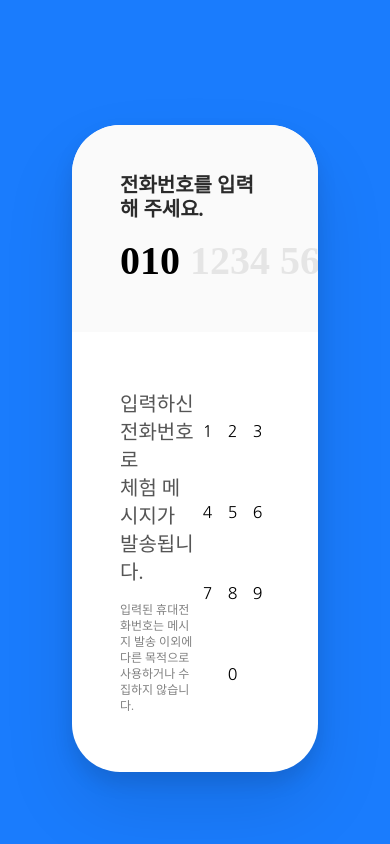
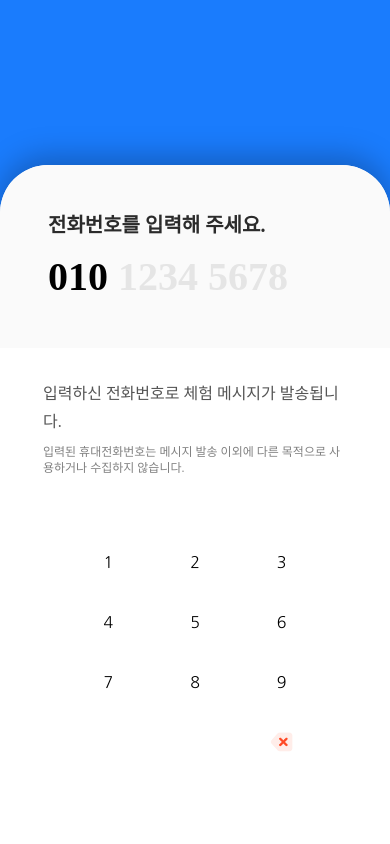
Before and after one commit to Jinny1130/wj-next-lab, a Next.js app: page /project/send-message in a window 390 px wide. Built offline with nearby package versions, Linux system fonts and the light colour scheme.

Commit message:
[MODIFY] 번호입력 UI 수정, number type 지정, delete 버튼 UI 추가

```diff
--- a/src/app/project/send-message/page.tsx
+++ b/src/app/project/send-message/page.tsx
@@ -8,7 +8,7 @@ export default function SendMessageMain() {
             <title>메시지 발송 Demo | WOOJINNY</title>
 
             <div className="fixed inset-x-0 inset-y-0 size-full [background:var(--BL-600,#1A7CFD)]">
-                <div className="size-full p-[72px] flex flex-col justify-end items-center self-stretch">
+                <div className="size-full sm:p-[72px] flex flex-col justify-end items-center self-stretch">
                     <NumberButtonBox className=""></NumberButtonBox>
                 </div>
             </div>
--- a/src/components/send-message/NumberButton.tsx
+++ b/src/components/send-message/NumberButton.tsx
@@ -1,14 +1,28 @@
 'use-client'
 
+import { buttonNumber } from "@/types/SendMessageNumber";
+
 interface buttonProps {
-    buttonTargetNumber: (number | null),
-    className: string
+    buttonTargetNumber: buttonNumber,
+    className: string,
+    clickNumberButton: (targetNumber:buttonNumber) => void,
+    deleteLastNumber: () => void,
 }
 
 export default function NumberButton (props: buttonProps) {
+
+    function clickNumber(targetNumber:buttonNumber) {
+        if (targetNumber && targetNumber >= 0) {
+            props.clickNumberButton(targetNumber);
+        }
+        else {
+            props.deleteLastNumber();
+        }
+    }
+
     return (
-        <button className={`${props.className} hover:text-red-500 hover:rounded hover:bg-gray-100`}>
-            {props.buttonTargetNumber}
+        <button className={`${props.className} hover:text-red-500 hover:rounded hover:bg-gray-100 hover:rounded-full`} onClick={ props.buttonTargetNumber !== null ? () => clickNumber(props.buttonTargetNumber) : undefined }>
+            {props.buttonTargetNumber && props.buttonTargetNumber >= 0 ? props.buttonTargetNumber : ''}
         </button>
     );
 }
--- a/src/components/send-message/NumberButtonBox.tsx
+++ b/src/components/send-message/NumberButtonBox.tsx
@@ -1,7 +1,10 @@
 'use-client'
 
+import "@/styles/send-message.scss";
 import { ReactNode, useEffect, useState } from "react";
 import NumberButton from "./NumberButton";
+import { buttonNumber, numbers } from "@/types/SendMessageNumber";
+
 
 interface BoxProps {
     className: string,
@@ -9,19 +12,21 @@ interface BoxProps {
 
 const NumberButtonBox: React.FC<BoxProps> = (boxProps) => {
 
-    const [selectedNumbers, setSelectedNumbers] = useState<number[]>([1, 2, 3, 4, 5, 6, 7, 8]);
+    const [selectedNumbers, setSelectedNumbers] = useState<numbers>([1, 2, 3, 4, 5, 6, 7, 8]);
+    const isFirstSettingNumbers = (selectedNumbers.join('') === '12345678');
 
     useEffect(() => {
 
-        if (selectedNumbers.join('') === '12345678') {
-            setNumberTextColor(true);
+        if (isFirstSettingNumbers) {
+            setNumberTextColor(isFirstSettingNumbers);
         }
         else {
-            setNumberTextColor(false);
+            setNumberTextColor(isFirstSettingNumbers);
         }
 
     }, [selectedNumbers])
 
+    // 전화번호 text color
     function setNumberTextColor(isFirst: boolean) {
         const colorGray = 'text-[color:var(--GY-100,#E5E5E5)]';
         const colorBlack = 'text-[color:var(--GY-900,#2B2B2B)]';
@@ -29,6 +34,7 @@ const NumberButtonBox: React.FC<BoxProps> = (boxProps) => {
 
         document.querySelectorAll('.send-target-numbers').forEach(el => {
             if (isFirst) {
+                el.classList.remove(colorBlack);
                 el.classList.add(colorGray);
             }
             else if (!isFirst && selectedNumbers.length < 8) {
@@ -36,42 +42,70 @@ const NumberButtonBox: React.FC<BoxProps> = (boxProps) => {
                 el.classList.add(colorBlack);
             }
             else {
+                el.classList.remove(colorGray);
                 el.classList.remove(colorBlack);
                 el.classList.add(colorBlue);
+                document.querySelector('.start-phone-number')?.classList.add(colorBlue);
             }
         })
     }
 
+    // 전화번호 입력 버튼 컴포넌트 render
     const NumberButtonsRender = () => {
-        const buttonNumbers = [1, 2, 3, 4, 5, 6, 7, 8, 9, null, 0, null]
+        const buttonNumbers = [1, 2, 3, 4, 5, 6, 7, 8, 9, null, 0, -1]
         const result:ReactNode[] = [];
 
         buttonNumbers.forEach((buttonNum, index) => {
-            result.push(<NumberButton key={index + 1} buttonTargetNumber={buttonNum} className={`w-1/3`} />);
+            result.push(
+                <div key={index + 1} className={`number-button flex justify-center w-1/3`}>
+                    {
+                        (index + 1) === 10 ?
+                            <></>
+                            : <NumberButton  buttonTargetNumber={buttonNum}
+                                            className={`w-[60px] h-[60px] sm:w-[72px] sm:h-[72px] ${index === (buttonNumbers.length - 1) ? "bg-[url('/images/send-number/number_back_btn.png')] bg-no-repeat bg-center bg-contain" : ''}`}
+                                            clickNumberButton={(number) => clickNumberButton(number)}
+                                            deleteLastNumber={() => deleteLastNumber()} />
+                    }
+                </div>
+            );
         })
 
         return result;
     };
 
+    // NumberButton click
+    function clickNumberButton(clickNumber:buttonNumber) {
+        if (isFirstSettingNumbers) {
+            setSelectedNumbers([clickNumber]);
+        }
+        else if (!isFirstSettingNumbers && selectedNumbers.length < 8) {
+            setSelectedNumbers([...selectedNumbers, clickNumber]);
+        }
+    };
+    // NumberButton delete click
+    function deleteLastNumber() {
+        console.log('delete')
+    }
+
     return (
-        <div className={`w-full [background:var(--wt-100,#FFF)] shadow-[0px_10px_20px_0px_rgba(0,0,0,0.10),0px_36px_72px_0px_rgba(0,0,0,0.10)] rounded-[48px] overflow-hidden ${boxProps.className}`}>
+        <div className={`w-full [background:var(--wt-100,#FFF)] shadow-[0_-8px_30px_rgba(0,0,0,0.25)] sm:shadow-[0px_10px_20px_0px_rgba(0,0,0,0.10),0px_36px_72px_0px_rgba(0,0,0,0.10)] rounded-t-[48px] sm:rounded-[48px] overflow-hidden ${boxProps.className}`}>
             <div className="[background:var(--GY-20,#FAFAFA)] flex flex-col items-start gap-2 flex-[1_0_0] p-12">
                 <p className="text-[color:var(--GY-900,#2B2B2B)] [font-family:'Spoqa_Han_Sans_Neo'] text-xl font-bold leading-6 mb-2">전화번호를 입력해 주세요.</p>
                 <div className="flex items-center [font-family:'Spoqa_Han_Sans_Neo'] text-[40px] font-bold leading-[normal]">
                     <p className="start-phone-number mr-[10px]" style={{ fontSize: '40px' }}>010</p>
                     {
                         selectedNumbers.map((number, index) =>
-                            <p id={`number_${index + 1}`} key={index} className={`send-target-numbers ${index === 3 ? 'mr-[10px]' : ''}`}>{number}</p>
+                            <p id={`number_${index + 1}`} key={index} className={`send-target-numbers ${index === 3 ? 'mr-[10px]' : ''} text-[color:var(--GY-100,#E5E5E5)]`}>{number}</p>
                         )
                     }
                 </div>
             </div>
-            <div className="px-[48px] py-[58px] flex">
-                <div className="w-1/2">
-                    <h3 className="text-[color:var(--GY-700,#555)] [font-family:'Spoqa_Han_Sans_Neo'] text-xl font-medium leading-7 mb-4">입력하신 전화번호로<br />체험 메시지가 발송됩니다.</h3>
-                    <p className=" text-[color:var(--GY-500,#808080)] [font-family:'Spoqa_Han_Sans_Neo'] text-xs font-normal leading-4">입력된 휴대전화번호는 메시지 발송 이외에<br />다른 목적으로 사용하거나 수집하지 않습니다.</p>
+            <div className="flex items-center flex-col sm:items-start sm:flex-row sm:min-h-[400px]">
+                <div className="w-full sm:w-1/2 min-w-[400px] sm:min-w-[50%] px-[48px] pt-8 sm:pt-[56px] pb-8 sm:pb-[48px]">
+                    <h3 className="text-[color:var(--GY-700,#555)] [font-family:'Spoqa_Han_Sans_Neo'] text-base sm:text-xl font-medium leading-7 mb-2 sm:mb-4">입력하신 전화번호로 <br className="hidden sm:block" />체험 메시지가 발송됩니다.</h3>
+                    <p className=" text-[color:var(--GY-500,#808080)] [font-family:'Spoqa_Han_Sans_Neo'] text-xs font-normal leading-4">입력된 휴대전화번호는 메시지 발송 이외에 <br className="hidden sm:block" />다른 목적으로 사용하거나 수집하지 않습니다.</p>
                 </div>
-                <div className=" buttons-wrap w-1/2 flex flex-wrap">
+                <div className="buttons-wrap w-full sm:w-1/2 min-w-[400px] sm:min-w-[50%] px-[70px] pt-6 sm:pt-[40px] pb-[72px] flex flex-wrap justify-between">
                     { NumberButtonsRender() }
                 </div>
             </div>
--- /dev/null
+++ b/src/styles/send-message.scss
@@ -0,0 +1,3 @@
+.number-button:nth-child(3n - 1) button{
+    margin: 0 16px;
+}
--- /dev/null
+++ b/src/types/SendMessageNumber.ts
@@ -0,0 +1,8 @@
+/* ==================================================
+    * project/send-message 에서 사용할 type
+================================================== */
+
+
+export type numbers = buttonNumber[];
+
+export type buttonNumber = (number | null);
```
Also changed, not shown: public/images/send-number/number_back_btn.png (added).
